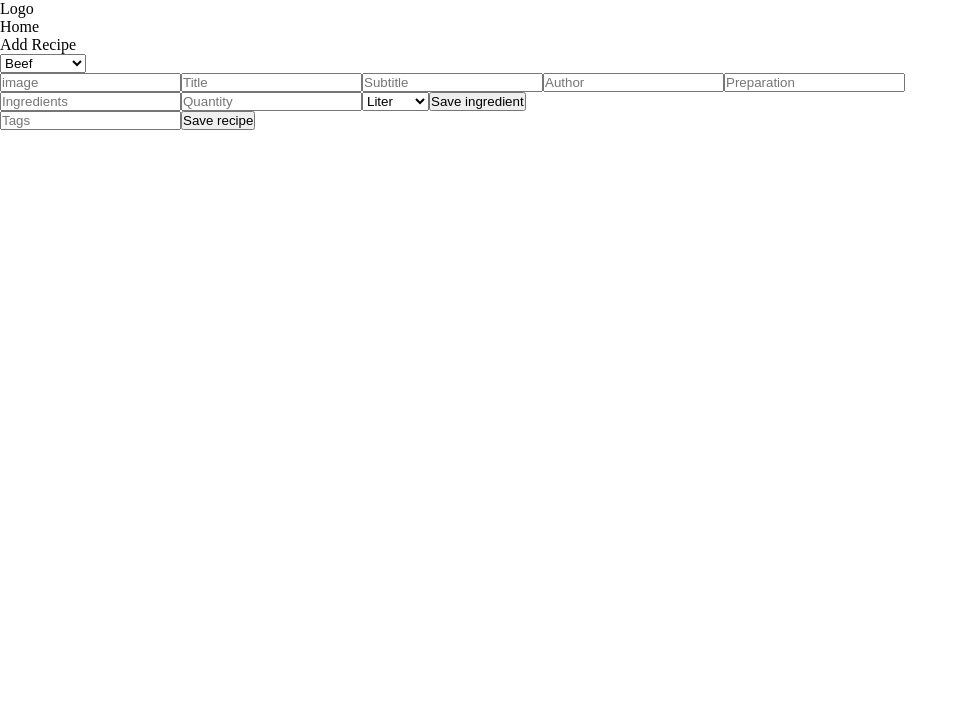
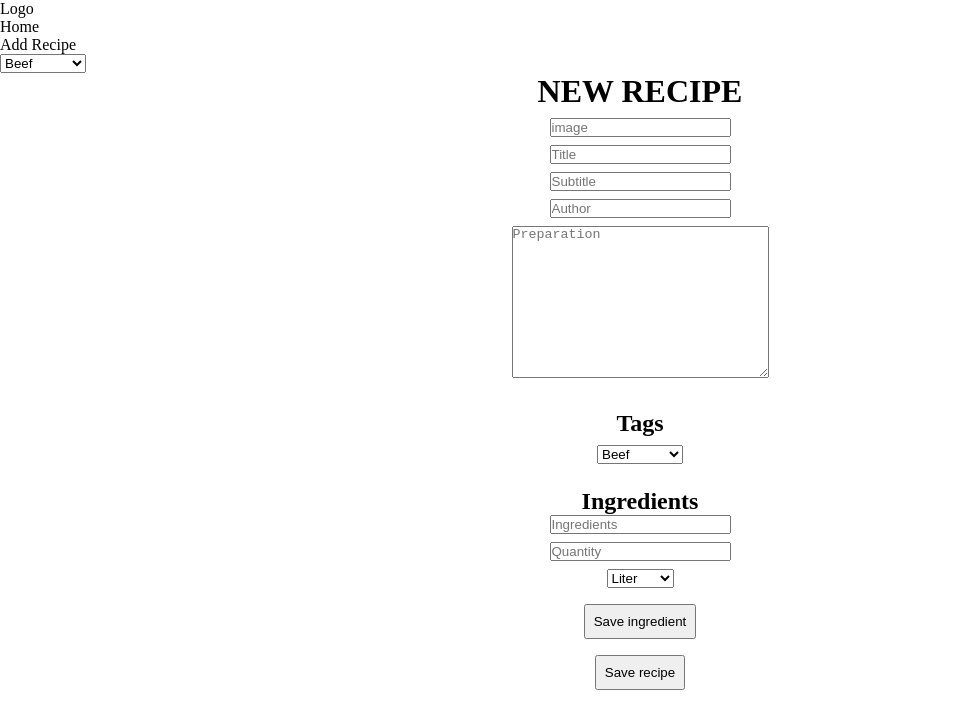
Before and after one commit to ldg77/recepie, a React (Vite) app: page /form in a window 1280 px wide. Shown: the top 728 px of the page, without its empty margins (0-968 px from the left). Built offline with nearby package versions, Linux system fonts and the light colour scheme; the HTML template or start-up script is replaced by a standard one.

Commit message:
Form fertiggestellt

```diff
--- a/src/components/bottom/Form.jsx
+++ b/src/components/bottom/Form.jsx
@@ -1,6 +1,7 @@
 import React from 'react'
 import { useState } from 'react'
 import connection from "../../connection.json"
+import "./form.scss"
 
 const Form = () => {
 
@@ -20,6 +21,10 @@ const Form = () => {
     setNewRecipe(prev => prev={...prev, [event.target.name]:event.target.value})
   }
 
+  const typeHandler = (e) => {
+    setNewRecipe(prev => prev= {...prev, tags:e.target.value})
+  }
+
   const submitHandler = (e) => {
     e.preventDefault()
     fetch(connection.URL, {
@@ -35,23 +40,37 @@ const Form = () => {
 
   return (
     <div>
-      <form onSubmit={submitHandler}>
+      <form className='main-form' >
+
+      <h1>NEW RECIPE</h1>
         <input type="text" name="img" placeholder="image" value={newRecipe.img} onChange={setRecipe}/>
         <input type="text" name="title" placeholder="Title" onChange={setRecipe}/>
         <input type="text" name="subtitle" placeholder="Subtitle" onChange={setRecipe}/>
         <input type="text" name="author" placeholder="Author" onChange={setRecipe}/>
-        <input type="text" name="preparation" placeholder="Preparation" onChange={setRecipe}/>
-
+        <textarea type="text" name="preparation" placeholder="Preparation" cols="30" rows="10" onChange={setRecipe}/>
+        <h2>Tags</h2>
+        <select name="types" onChange={typeHandler}>
+            <option value="Beef">Beef</option>
+            <option value="Pork">Pork</option>
+            <option value="Chicken">Chicken</option>
+            <option value="FastFood">FastFood</option>
+            <option value="Vegetarian">Vegetarian</option>
+            <option value="Vegan">Vegan</option>
+          </select>
+      </form>
+        <h2>Ingredients</h2>
         <form className='sub-form' onSubmit={(e)=>{
           e.preventDefault()
+          console.log(e.target);
           setNewRecipe(prev => prev={...prev, ingredients:
             [...prev.ingredients, {
-            name: e.target[0].value,
-            quantity:e.target[1].value,
-            type:e.target[2].value
-          }]
+              name: e.target[0].value,
+              quantity:e.target[1].value,
+              type:e.target[2].value
+            }]
           })
         }}>
+
           <input type="text" name="ingredients" placeholder="Ingredients" />
           <input type="number" name="quantitiy" placeholder="Quantity" />
           <select name="types" >
@@ -61,12 +80,10 @@ const Form = () => {
           </select>
           <button>Save ingredient</button>
         </form>
-
-        <input type="text" name="tags" placeholder="Tags" onChange={setRecipe}/>
-        <button>Save recipe</button>
-      </form>
+        <button type="submit" onClick={submitHandler}>Save recipe</button>
     </div>
   )
 }
 
+
 export default Form
--- /dev/null
+++ b/src/components/bottom/form.scss
@@ -0,0 +1,25 @@
+.main-form{
+  display: flex;
+  justify-content: center;
+  align-items: center;
+  flex-direction:  column;
+  gap:0.5rem;
+
+}
+.sub-form{
+  display: flex;
+  justify-content: center;
+  align-items: center;
+  flex-direction:  column;
+  gap:0.5rem;
+
+}
+h2{
+  text-align: center;
+  margin-top:1.5rem
+}
+button{
+  padding:0.5rem;
+  display:block;
+  margin:0.5rem auto;
+}
```
